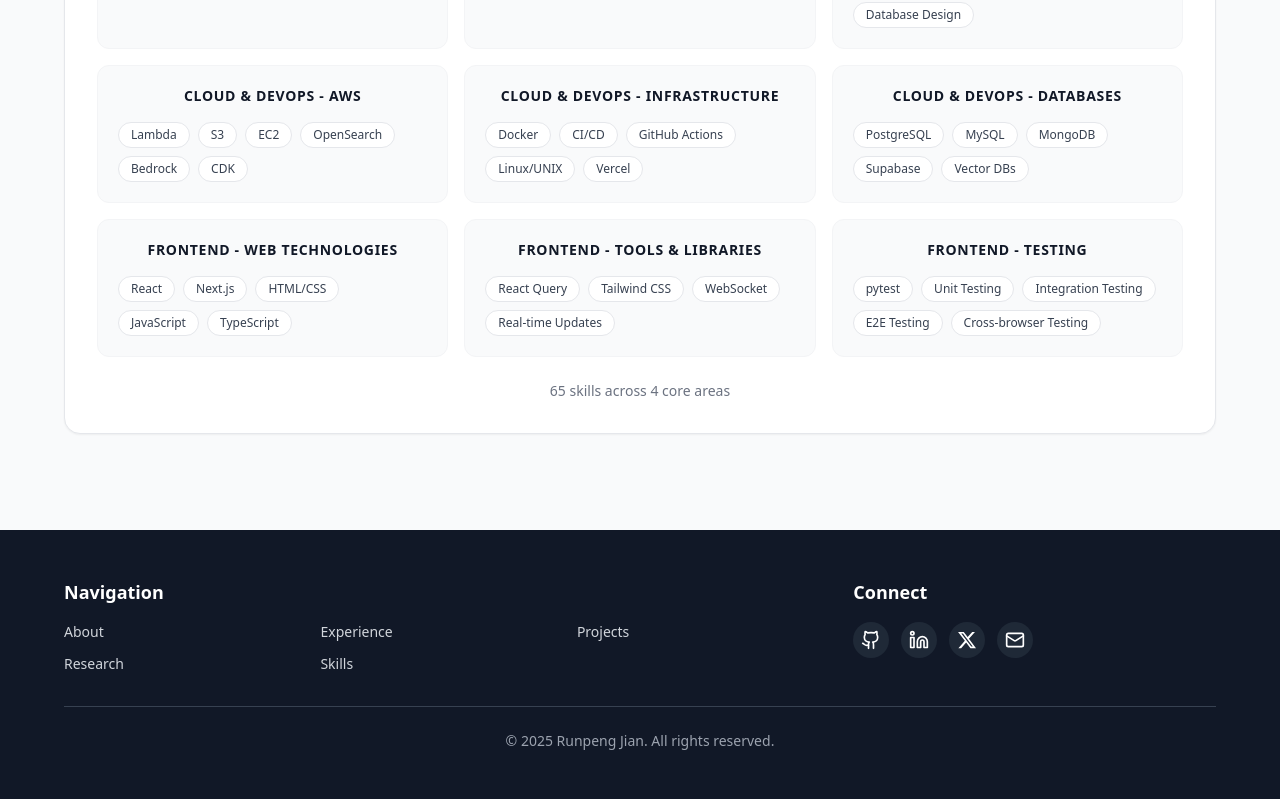
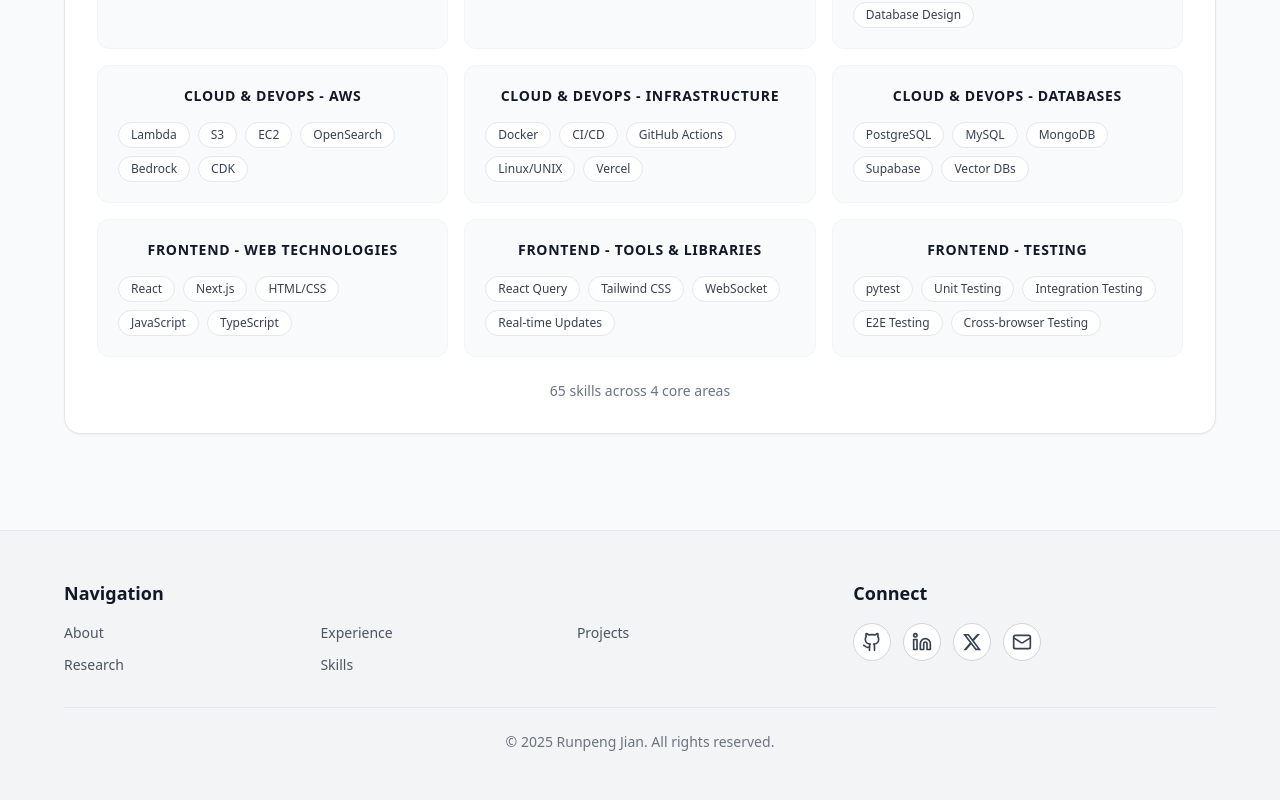
Before and after one commit to RunpengJ/runpengj.com, a React (Vite) app: page / in a window 1280 px wide. Shown: the part 5433-6233 px from the top of the page. Built offline with nearby package versions, Linux system fonts and the light colour scheme.

Commit message:
fix footer

```diff
--- a/src/components/layout/Footer.jsx
+++ b/src/components/layout/Footer.jsx
@@ -7,18 +7,18 @@
  */
 const Footer = () => {
   return (
-    <footer className="bg-gray-900 dark:bg-gray-950 text-white py-12 px-4 sm:px-6 lg:px-8">
+    <footer className="bg-gray-100 dark:bg-gray-800 border-t border-gray-200 dark:border-gray-700 py-12 px-4 sm:px-6 lg:px-8">
       <div className="max-w-6xl mx-auto">
         <div className="grid grid-cols-1 md:grid-cols-3 gap-8">
           {/* Navigation Links */}
           <div className="md:col-span-2">
-            <h3 className="text-lg font-semibold mb-4">Navigation</h3>
+            <h3 className="text-lg font-semibold mb-4 text-gray-900 dark:text-gray-100">Navigation</h3>
             <div className="grid grid-cols-2 sm:grid-cols-3 gap-3">
               {siteConfig.navLinks.map((link) => (
                 <a
                   key={link.href}
                   href={link.href}
-                  className="text-gray-300 hover:text-white transition-colors duration-300 text-sm"
+                  className="text-gray-600 hover:text-gray-900 dark:text-gray-300 dark:hover:text-gray-100 transition-colors duration-300 text-sm"
                 >
                   {link.label}
                 </a>
@@ -28,13 +28,13 @@
 
           {/* Social Links */}
           <div>
-            <h3 className="text-lg font-semibold mb-4">Connect</h3>
+            <h3 className="text-lg font-semibold mb-4 text-gray-900 dark:text-gray-100">Connect</h3>
             <div className="flex gap-3">
               <a
                 href={siteConfig.socialLinks.github}
                 target="_blank"
                 rel="noopener noreferrer"
-                className="p-2 rounded-full bg-gray-800 hover:bg-gray-700 transition-colors duration-300"
+                className="p-2 rounded-full bg-white dark:bg-gray-700 border border-gray-300 dark:border-gray-600 hover:border-gray-900 dark:hover:border-gray-400 hover:bg-gray-100 dark:hover:bg-gray-600 text-gray-700 dark:text-gray-300 hover:text-gray-900 dark:hover:text-gray-100 transition-all duration-300"
                 aria-label="GitHub"
               >
                 <Github className="w-5 h-5" />
@@ -43,7 +43,7 @@
                 href={siteConfig.socialLinks.linkedin}
                 target="_blank"
                 rel="noopener noreferrer"
-                className="p-2 rounded-full bg-gray-800 hover:bg-gray-700 transition-colors duration-300"
+                className="p-2 rounded-full bg-white dark:bg-gray-700 border border-gray-300 dark:border-gray-600 hover:border-gray-900 dark:hover:border-gray-400 hover:bg-gray-100 dark:hover:bg-gray-600 text-gray-700 dark:text-gray-300 hover:text-gray-900 dark:hover:text-gray-100 transition-all duration-300"
                 aria-label="LinkedIn"
               >
                 <Linkedin className="w-5 h-5" />
@@ -52,14 +52,14 @@
                 href={siteConfig.socialLinks.twitter}
                 target="_blank"
                 rel="noopener noreferrer"
-                className="p-2 rounded-full bg-gray-800 hover:bg-gray-700 transition-colors duration-300"
+                className="p-2 rounded-full bg-white dark:bg-gray-700 border border-gray-300 dark:border-gray-600 hover:border-gray-900 dark:hover:border-gray-400 hover:bg-gray-100 dark:hover:bg-gray-600 text-gray-700 dark:text-gray-300 hover:text-gray-900 dark:hover:text-gray-100 transition-all duration-300"
                 aria-label="X (Twitter)"
               >
                 <XIcon className="w-5 h-5" />
               </a>
               <a
                 href={`mailto:${siteConfig.socialLinks.email}`}
-                className="p-2 rounded-full bg-gray-800 hover:bg-gray-700 transition-colors duration-300"
+                className="p-2 rounded-full bg-white dark:bg-gray-700 border border-gray-300 dark:border-gray-600 hover:border-gray-900 dark:hover:border-gray-400 hover:bg-gray-100 dark:hover:bg-gray-600 text-gray-700 dark:text-gray-300 hover:text-gray-900 dark:hover:text-gray-100 transition-all duration-300"
                 aria-label="Email"
               >
                 <Mail className="w-5 h-5" />
@@ -69,8 +69,8 @@
         </div>
 
         {/* Copyright */}
-        <div className="mt-8 pt-6 border-t border-gray-700 text-center">
-          <p className="text-gray-400 text-sm">
+        <div className="mt-8 pt-6 border-t border-gray-200 dark:border-gray-700 text-center">
+          <p className="text-gray-500 dark:text-gray-400 text-sm">
             © {new Date().getFullYear()} {siteConfig.name}. All rights reserved.
           </p>
         </div>
```
